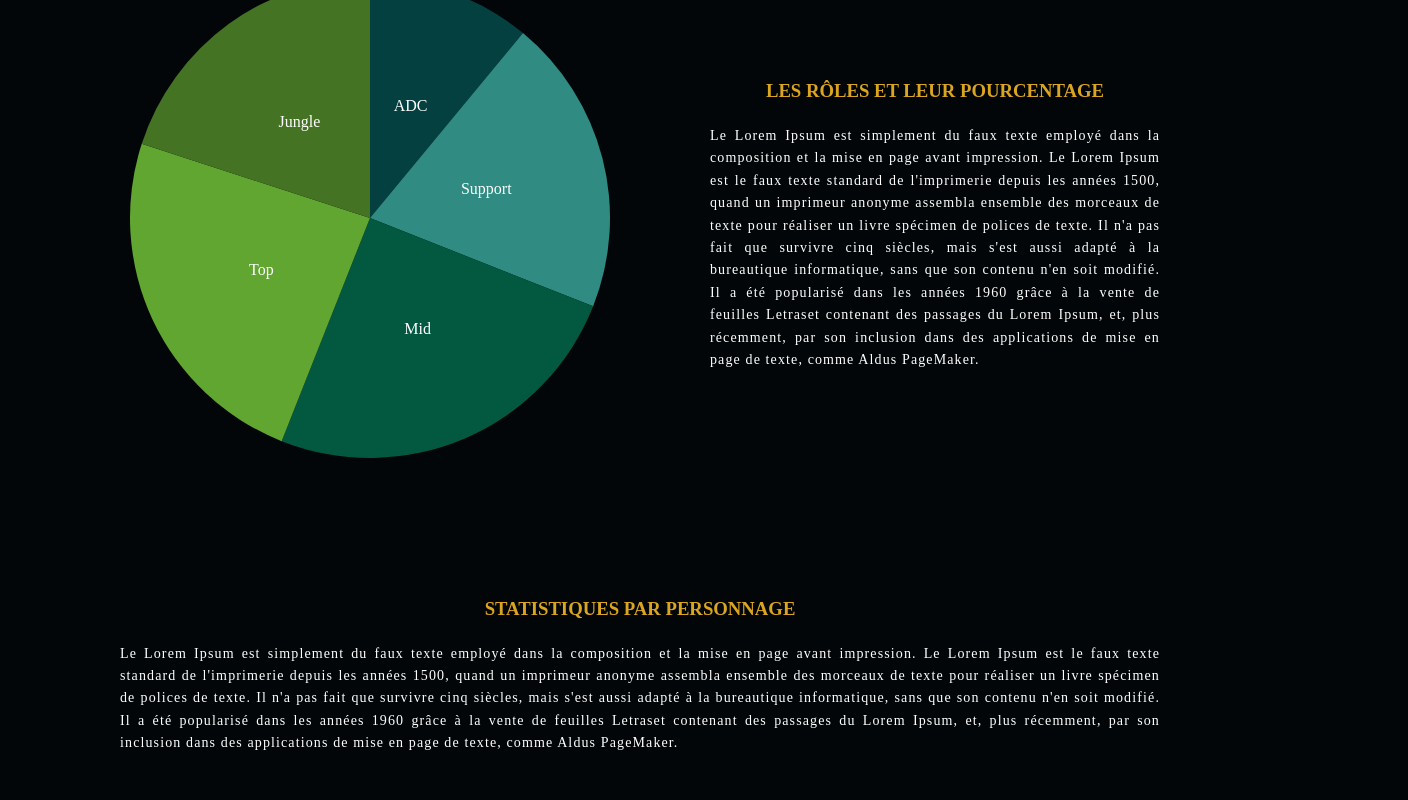
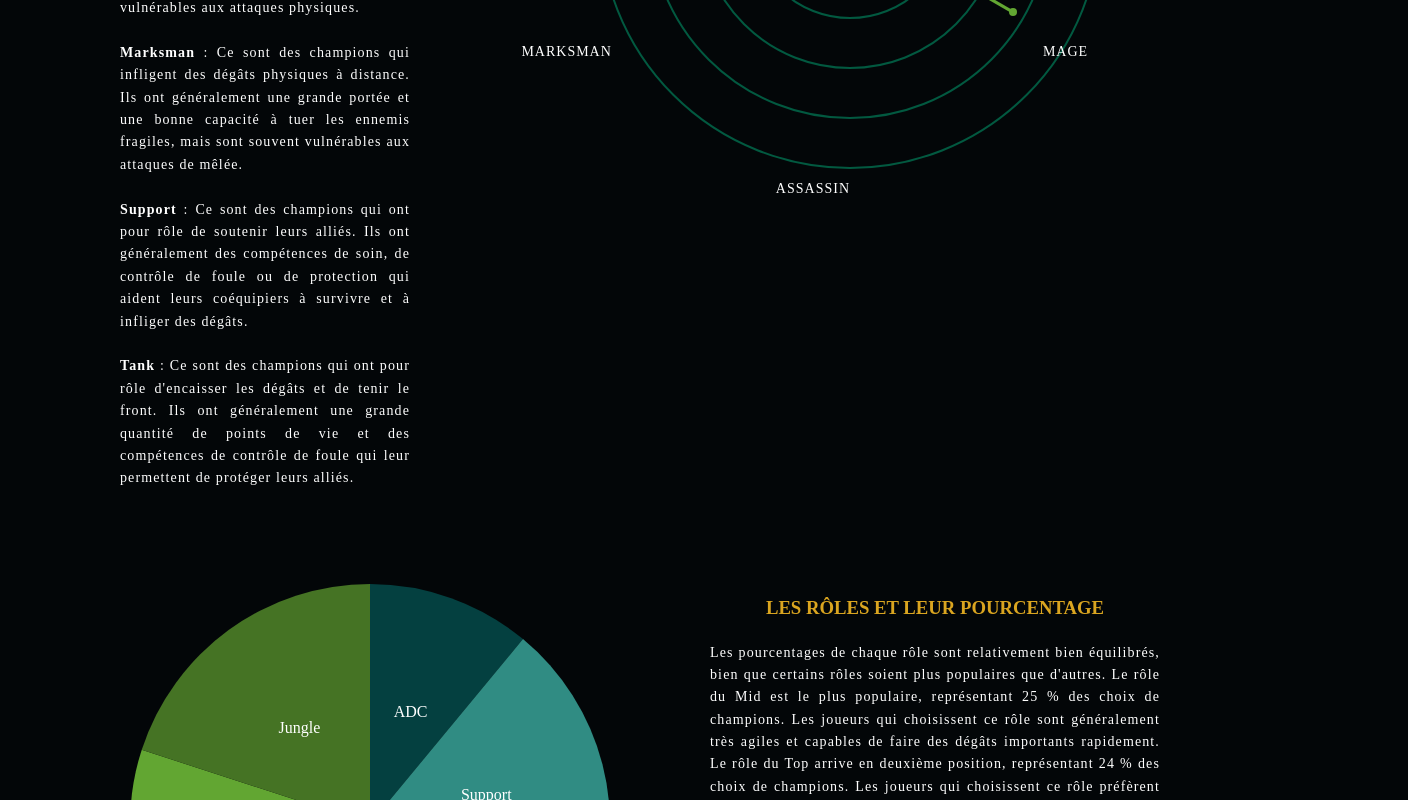
Before and after one commit to kassandrawoods/StojanovicTalonLeagueOfLegends, a website built with Vite: page indexStatistique.html in a window 1280 px wide. Shown: the part 860-1660 px from the top of the page, 1408 px wide, since content can reach past the window. Built offline with nearby package versions, Linux system fonts and the light colour scheme; a web font is replaced by a local one.

Commit message:
correction marge et texte

```diff
--- a/css/style.css
+++ b/css/style.css
@@ -17,9 +17,9 @@ body, html {
     line-height: 1.6;
     /*background-color with the same color as the background image*/
     background-color: #030608;
-
     height: 100%;
     margin: 0;
+
 }
 
 .overlay {
@@ -122,7 +122,7 @@ h1, h2, h3, h4 {
     width: 100%;
     height: 100%;
     position: relative;
-    top:50px;
+    top: 100px;
     display:flex;
     justify-content: space-between;
     align-items: center;
@@ -135,6 +135,7 @@ h1, h2, h3, h4 {
     display:flex;
     justify-content: space-between;
     align-items: center;
+    top: 30px;
 }
 
 #pieChart {
@@ -329,8 +330,6 @@ button.arriere:hover span:after {
 
 
 
-
-
 button.decouverteStats span {
     cursor: "/img/normal";
     display: inline-block;
--- a/indexStatistique.html
+++ b/indexStatistique.html
@@ -15,7 +15,19 @@
           <div id="containerRadar">
             <div id="explicationRadarChart">
               <h3>LES CLASSES LES PLUS REPRÉSENTÉES DU JEU</h3>
-              <p id ="explicationStats">Le Lorem Ipsum est simplement du faux texte employé dans la composition et la mise en page avant impression. Le Lorem Ipsum est le faux texte standard de l'imprimerie depuis les années 1500, quand un imprimeur anonyme assembla ensemble des morceaux de texte pour réaliser un livre spécimen de polices de texte. Il n'a pas fait que survivre cinq siècles, mais s'est aussi adapté à la bureautique informatique, sans que son contenu n'en soit modifié. Il a été popularisé dans les années 1960 grâce à la vente de feuilles Letraset contenant des passages du Lorem Ipsum, et, plus récemment, par son inclusion dans des applications de mise en page de texte, comme Aldus PageMaker.</p>
+              <p id ="explicationStats">Dans League of Legends, les classes sont des catégories qui permettent de classifier les champions en fonction de leurs rôles et de leurs capacités en jeu. Voici les principales classes de champions : <br>
+
+                <br><strong>Assassin</strong> : Ce sont des champions qui ont pour rôle de tuer rapidement les ennemis fragiles. Ils ont généralement une grande mobilité et des dégâts élevés, mais ils sont souvent vulnérables aux contrôles de foule et aux dégâts de zone.
+
+                <br><br><strong>Fighter</strong> : Ce sont des champions polyvalents qui peuvent à la fois infliger des dégâts et encaisser des dégâts. Ils sont souvent utilisés pour engager le combat et tenir le front. Ils ont généralement une grande mobilité et des compétences de contrôle de foule.
+
+                <br><br><strong>Mage</strong> : Ce sont des champions qui infligent des dégâts magiques à distance. Ils ont généralement une grande puissance de feu, mais sont souvent fragiles et vulnérables aux attaques physiques.
+
+                <br><br><strong>Marksman</strong> : Ce sont des champions qui infligent des dégâts physiques à distance. Ils ont généralement une grande portée et une bonne capacité à tuer les ennemis fragiles, mais sont souvent vulnérables aux attaques de mêlée.
+
+                <br><br><strong>Support</strong> : Ce sont des champions qui ont pour rôle de soutenir leurs alliés. Ils ont généralement des compétences de soin, de contrôle de foule ou de protection qui aident leurs coéquipiers à survivre et à infliger des dégâts.
+
+                <br><br><strong>Tank</strong> : Ce sont des champions qui ont pour rôle d'encaisser les dégâts et de tenir le front. Ils ont généralement une grande quantité de points de vie et des compétences de contrôle de foule qui leur permettent de protéger leurs alliés.</p>
             </div>
             <div id="radarChart">
             </div>
@@ -25,7 +37,7 @@
             <div id="pieChart"></div>
             <div id="explicationPieChart">
               <h3>LES RÔLES ET LEUR POURCENTAGE</h3>
-              <p id="explicationStats">Le Lorem Ipsum est simplement du faux texte employé dans la composition et la mise en page avant impression. Le Lorem Ipsum est le faux texte standard de l'imprimerie depuis les années 1500, quand un imprimeur anonyme assembla ensemble des morceaux de texte pour réaliser un livre spécimen de polices de texte. Il n'a pas fait que survivre cinq siècles, mais s'est aussi adapté à la bureautique informatique, sans que son contenu n'en soit modifié. Il a été popularisé dans les années 1960 grâce à la vente de feuilles Letraset contenant des passages du Lorem Ipsum, et, plus récemment, par son inclusion dans des applications de mise en page de texte, comme Aldus PageMaker.</p>
+              <p id="explicationStats">Les pourcentages de chaque rôle sont relativement bien équilibrés, bien que certains rôles soient plus populaires que d'autres. Le rôle du Mid est le plus populaire, représentant 25 % des choix de champions. Les joueurs qui choisissent ce rôle sont généralement très agiles et capables de faire des dégâts importants rapidement. Le rôle du Top arrive en deuxième position, représentant 24 % des choix de champions. Les joueurs qui choisissent ce rôle préfèrent généralement des champions qui ont une forte résistance et peuvent infliger des dégâts importants. Le rôle de la Jungle est choisi par 20 % des joueurs et nécessite une grande mobilité pour se déplacer rapidement sur la carte et aider les membres de l'équipe. Le rôle de Support est également choisi par 20 % des joueurs et est crucial pour aider les autres membres de l'équipe en les soignant ou en leur offrant une protection supplémentaire. Enfin, le rôle d'ADC est le moins populaire, représentant seulement 11 % des choix de champions. Les joueurs qui choisissent ce rôle sont souvent chargés d'infliger des dégâts à distance, mais nécessitent une grande protection de la part de leur équipe pour survivre.</p>
             </div>
           </div>
 
@@ -36,16 +48,15 @@
 
           <div id="titreBarChart">
             <h3>STATISTIQUES PAR PERSONNAGE</h3>
-            <p id="explicationStats">Le Lorem Ipsum est simplement du faux texte employé dans la composition et la mise en page avant impression. Le Lorem Ipsum est le faux texte standard de l'imprimerie depuis les années 1500, quand un imprimeur anonyme assembla ensemble des morceaux de texte pour réaliser un livre spécimen de polices de texte. Il n'a pas fait que survivre cinq siècles, mais s'est aussi adapté à la bureautique informatique, sans que son contenu n'en soit modifié. Il a été popularisé dans les années 1960 grâce à la vente de feuilles Letraset contenant des passages du Lorem Ipsum, et, plus récemment, par son inclusion dans des applications de mise en page de texte, comme Aldus PageMaker.</p>
+            <p id="explicationStats"> Pour chaque champion, il existe des statistiques importantes qui peuvent aider les joueurs à comprendre leur potentiel et leur popularité.<br>
+
+              <br>Le score est l'une des statistiques les plus importantes pour un champion de League of Legends. Le score d'un champion est un chiffre qui mesure l'efficacité de ce champion dans le jeu. Plus le score est élevé, plus le champion est efficace et puissant. Les joueurs peuvent utiliser ces scores pour choisir les meilleurs champions pour leur équipe ou pour eux-mêmes.
+
+              <br><br>Le taux de banissement est une autre statistique importante pour les champions du jeu. Les joueurs ont la possibilité de bannir certains champions pour empêcher l'équipe adverse de les choisir. Le taux de banissement mesure la fréquence à laquelle un champion est banni lors des matchs. Les champions qui ont un taux de banissement élevé sont généralement très puissants et difficiles à battre, ce qui les rend indésirables pour l'équipe adverse.
+
+              <br><br>Enfin, le taux de pick mesure la popularité d'un champion auprès des joueurs. Le taux de pick mesure la fréquence à laquelle un champion est choisi par les joueurs lors des matchs. Les champions qui ont un taux de pick élevé sont généralement très polyvalents et s'adaptent à de nombreuses situations de jeu. Les joueurs peuvent utiliser ces informations pour choisir les champions les plus populaires et les plus efficaces pour leur équipe.</p>
           </div>
           <div id="containerBarChart">
-            <!--<div class="boutonStats">
-              <button class="stats" id="score">Score</button>
-              <button class="stats" id="ban">Taux de bannissement </button>
-              <button class="stats" id="pick">Taux de pick</button>
-            </div>
-          -->
-
 
             <div id="tableau">
               <div id="buttonsContainer">
@@ -58,10 +69,9 @@
 
               <div id="boutonStats">
                 <a href="#titre"><button class="stats" id="score">Score</button></a>
-              <button class="stats" id="ban">Taux de bannissement </button>
-              <button class="stats" id="pick">Taux de pick</button>
+              <a href="#titre"><button class="stats" id="ban">Taux de bannissement </button></a>
+              <a href="#titre"><button class="stats" id="pick">Taux de pick</button></a>
               </div>
-              <div id="nom">
                 <h3 id="titre"></h3>
               </div>
               <div id="barChart"></div>
```
